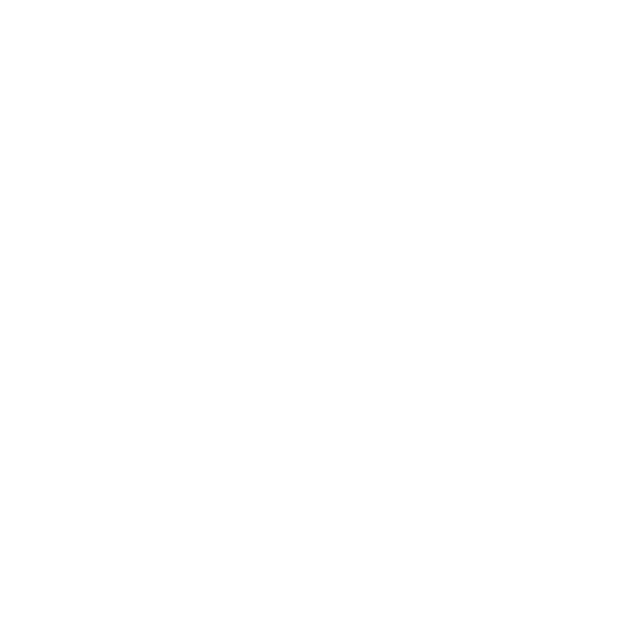
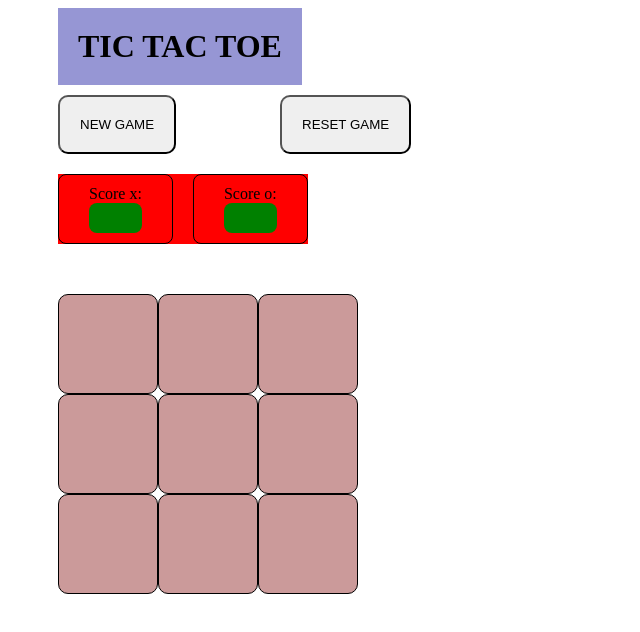
Before and after one commit to patricia-tirolla/Tic-Tac-Toe-Odin-Project-, a plain HTML site: page index.html in a window 1280 px wide. Shown: the whole page, without its empty margins (0-640 px from the left). Drawn offline with Linux system fonts and the light colour scheme.

Commit message:
Create game UI

```diff
--- a/index.html
+++ b/index.html
@@ -1,13 +1,45 @@
 <!DOCTYPE html>
 <html lang="en">
+
 <head>
     <meta charset="UTF-8">
     <meta name="viewport" content="width=device-width, initial-scale=1.0">
     <title>Tic-Tac-Toe</title>
+    <link rel="stylesheet" href="style.css">
     <script src="main.js" defer></script>
-    <script src="tests.js" defer></script>
+    <!-- <script src="tests.js" defer></script> -->
+    <script src="ui.js" defer></script>
 </head>
+
 <body>
+    <header>
+        <h1>TIC TAC TOE</h1>
+    </header>
+    <main>
+        <button class="game-buttons" id="new-game-button">NEW GAME</button>
+        <button class="game-buttons" id="reset-game-button">RESET GAME</button>
+        <section id="score-display-container">
+            <div class="score-container" id="x-score-container">
+                <p>Score x:</p>
+                <div id="display-x" class="score-display"></div>
+            </div>
+            <div class="score-container" id="o-score-container">
+                <p>Score o:</p>
+                <div id="display-o" class="score-display"></div>
+            </div>
+        </section>
+        <div id="div-container">
+            <div class="game-cell" data-index="0"></div>
+            <div class="game-cell" data-index="1"></div>
+            <div class="game-cell" data-index="2"></div>
+            <div class="game-cell" data-index="3"></div>
+            <div class="game-cell" data-index="4"></div>
+            <div class="game-cell" data-index="5"></div>
+            <div class="game-cell" data-index="6"></div>
+            <div class="game-cell" data-index="7"></div>
+            <div class="game-cell" data-index="8"></div>
+        </div>
+    </main>
+</body>
 
-</body>
 </html>
--- a/main.js
+++ b/main.js
@@ -20,14 +20,16 @@ function createGameFlow() {
         currentPlayer: player1,
         player1: player1,
         player2: player2,
+
         playerFlow(dataIndex) {
             this.changeIndex(dataIndex);
             if (this.winConditions(this.currentPlayer.name)) {
                 this.increaseScore();
-                Gameboard.cleanBoard();
-            } else {
-                this.switchPlayer();
+                this.currentPlayer = player1;
+                alert(`${this.currentPlayer.name} wins!`)
+                return true;
             }
+            this.switchPlayer();
         },
 
         changeIndex(index) {
@@ -45,7 +47,6 @@ function createGameFlow() {
         increaseScore() {
             if (this.winConditions(this.currentPlayer.name) === true) {
                 this.currentPlayer.score++;
-                Gameboard.cleanBoard();
             }
         },
 
--- /dev/null
+++ b/style.css
@@ -0,0 +1,64 @@
+h1 {
+    background-color: rgb(150, 150, 212);
+    margin: 0 50px;
+    padding: 20px;
+    width: fit-content;
+}
+
+p {
+    margin: 0;
+}
+
+main {
+    gap: 20px;
+}
+
+.game-buttons {
+    height: fit-content;
+    padding: 20px 20px;
+    border-radius: 10px;
+    margin: 10px 50px;
+}
+
+#score-display-container {
+    display: flex;
+    background-color: red;
+    gap: 20px;
+    width: fit-content;
+    margin: 10px 50px;
+}
+
+.score-container {
+    height: fit-content;
+    border: solid 1px black;
+    padding: 10px 30px;
+    border-radius: 8px;
+}
+
+.score-display {
+    background-color: green;
+    height: 30px;
+    border-radius: 8px;
+    text-align: center;
+}
+
+#div-container {
+    display: grid;
+    grid-template: repeat(3, 1fr) / repeat(3, 1fr);
+    width: 300px;
+    height: 300px;
+
+
+    margin: 50px 50px;
+    border-radius: 10px;
+}
+
+.game-cell {
+    display: flex;
+    justify-content: center;
+    text-align: center;
+    border: solid 1px black;
+    background-color: rgb(203, 154, 154);
+    border-radius: 10px;
+    font-size: 5em;
+}
--- /dev/null
+++ b/ui.js
@@ -0,0 +1,34 @@
+let gameCells = document.querySelectorAll(".game-cell");
+
+const newGameButton = document.getElementById("new-game-button");
+newGameButton.addEventListener("click", () => {
+    Gameboard.cleanBoard();
+    updateDisplay();
+    gameFlow.currentPlayer = gameFlow.player1;
+})
+
+
+gameCells.forEach((cell) => {
+    cell.addEventListener("click", () => {
+        gameFlow.playerFlow(cell.dataset.index);
+        updateDisplay();
+        updateScore();
+        console.log(Gameboard.myBoard);
+        true;
+    });
+});
+
+function updateDisplay() {
+    gameCells.forEach((cell) => {
+        let player = Gameboard.myBoard[cell.dataset.index];
+        cell.textContent = player;
+    })
+}
+
+function updateScore() {
+    let scoreDisplayX = document.getElementById("display-x");
+    let scoreDisplayO = document.getElementById("display-o");
+
+    scoreDisplayX.textContent = gameFlow.player1.score;
+    scoreDisplayO.textContent = gameFlow.player2.score;
+}
```
Also changed, not shown: tests.js (line endings or trailing spaces).
